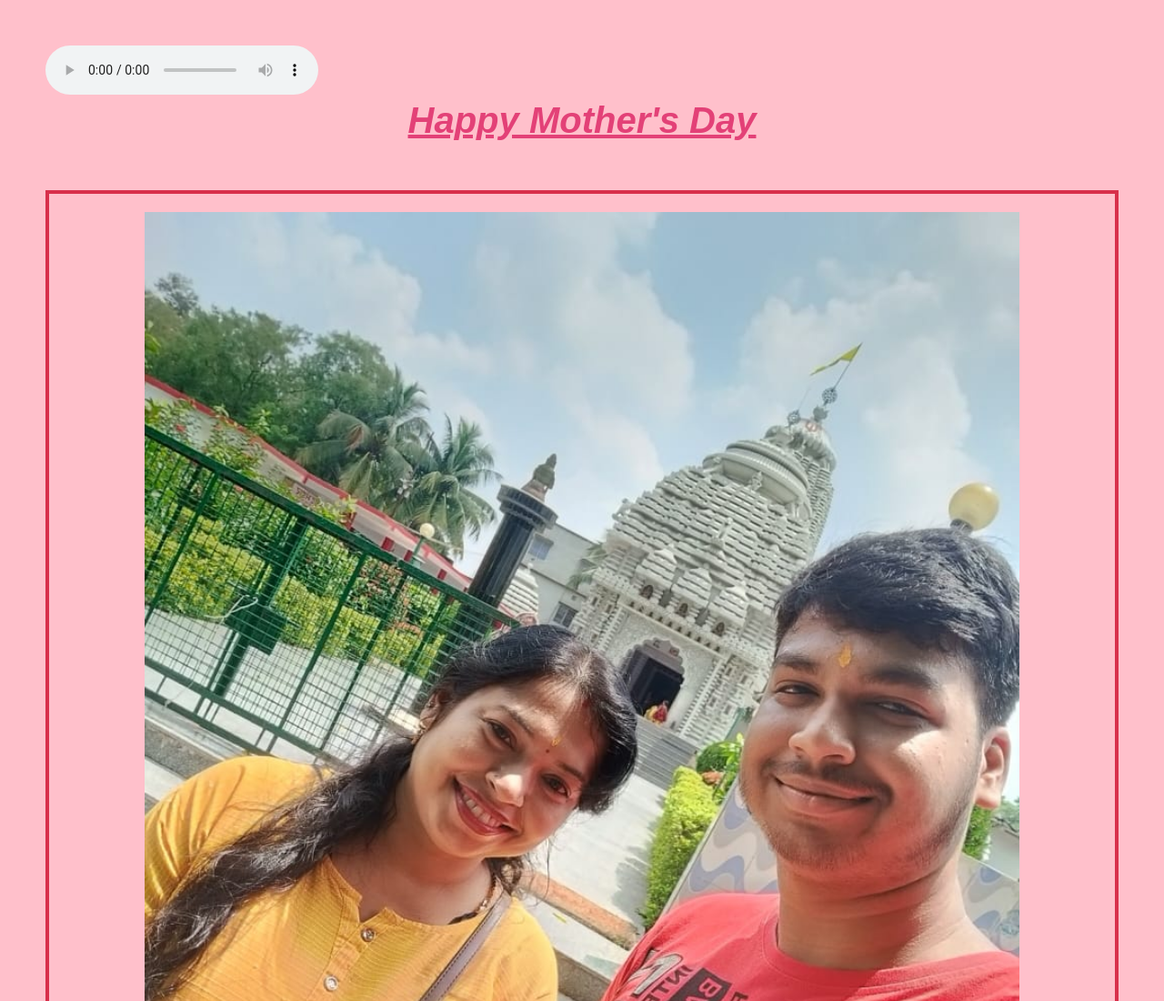
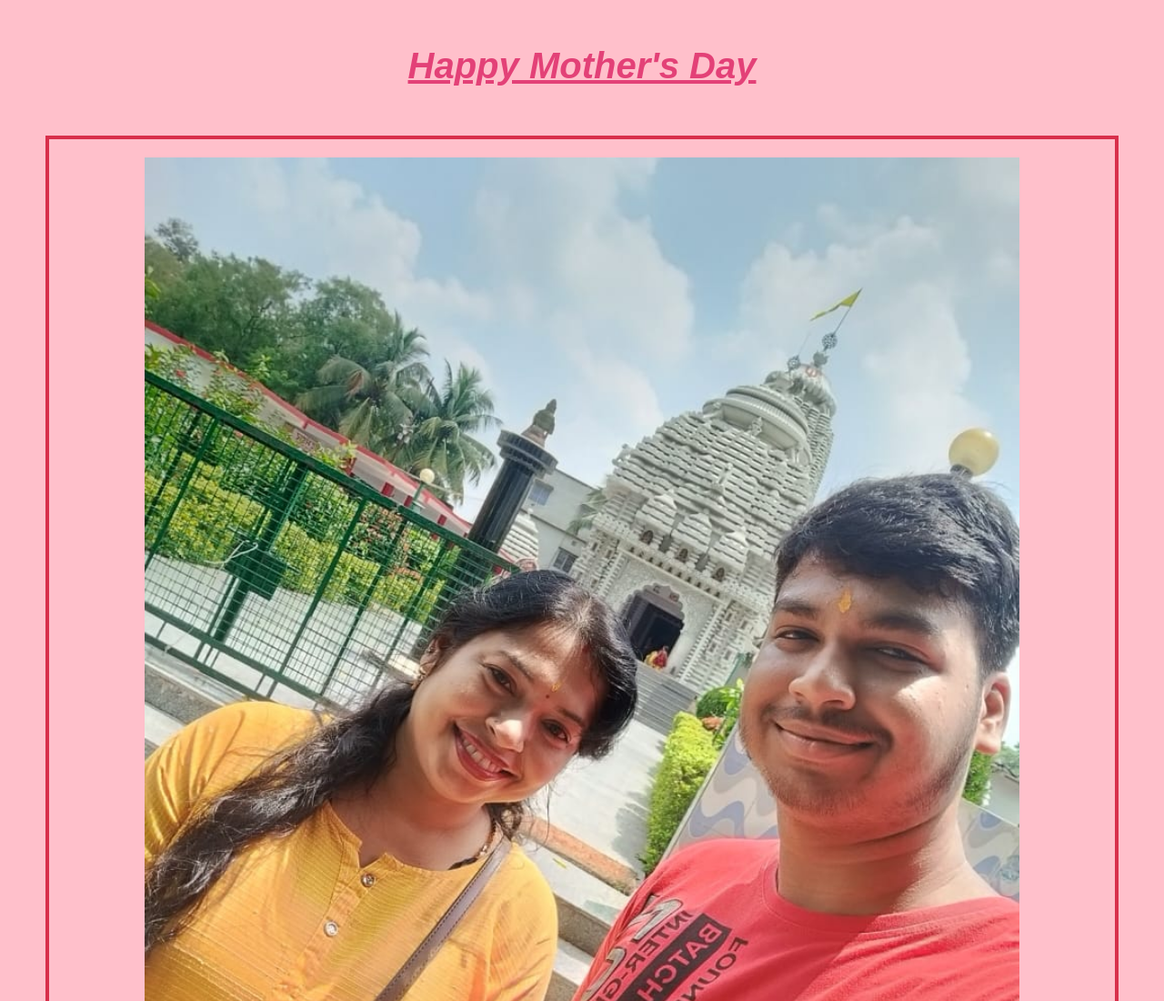
Before and after one commit to Ro706/mom, a plain HTML site: page index.html in a window 1280 px wide. Shown: the top 1100 px of the page at 91% size. Drawn offline with Linux system fonts and the light colour scheme.

Commit message:
Update index.html

```diff
--- a/index.html
+++ b/index.html
@@ -8,7 +8,6 @@
     <link rel="stylesheet" href="style.css">
 </head>
 <body>
-    <audio controls id="myAudio" loop="true" scr ="/maa.mp3" type="audio/mp3" loop="true" autoplay="true"></audio>
    <center><div  class="wish">
        <h1>Happy Mother's Day</h1>
    </div></center>
```
